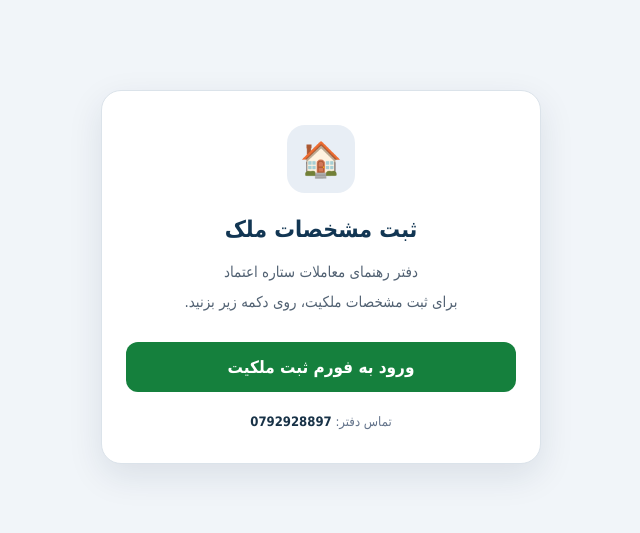
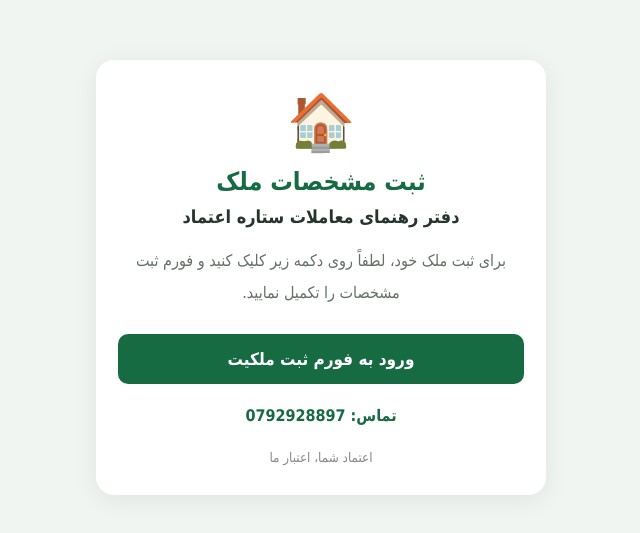
Before and after one commit to shokrullahibrahimkhail-afk/shokrullah-star-etemad, a plain HTML site: page register.html in a window 1280 px wide. Shown: the part 123-656 px from the top of the page, without its empty margins (319-959 px from the left). Drawn offline with Linux system fonts and the light colour scheme.

Commit message:
Update register.html

```diff
--- a/register.html
+++ b/register.html
@@ -1,29 +1,64 @@
+
 <!DOCTYPE html>
 <html lang="fa" dir="rtl">
 <head>
 <meta charset="UTF-8">
 <meta name="viewport" content="width=device-width, initial-scale=1.0">
-<meta name="theme-color" content="#123653">
 <title>ثبت مشخصات ملک | ستاره اعتماد</title>
 <style>
 *{box-sizing:border-box}
-body{margin:0;min-height:100vh;padding:24px;display:flex;align-items:center;justify-content:center;background:#f1f5f9;color:#183247;font-family:Tahoma,Arial,sans-serif}
-.panel{width:100%;max-width:440px;background:#fff;border:1px solid #dbe3ea;border-radius:20px;padding:34px 24px;text-align:center;box-shadow:0 12px 35px rgba(15,41,66,.10)}
-.mark{width:68px;height:68px;margin:0 auto 18px;display:grid;place-items:center;border-radius:18px;background:#e8eef5;font-size:34px}
-h1{margin:0 0 10px;font-size:23px;line-height:1.6;color:#123653}
-p{margin:0 0 25px;color:#526273;font-size:15px;line-height:2}
-a{display:block;padding:15px 18px;border-radius:12px;background:#15803d;color:white;text-decoration:none;font-size:17px;font-weight:bold}
-.contact{margin-top:22px;font-size:13px;color:#64748b}
-.contact strong{color:#183247;direction:ltr;display:inline-block}
+body{
+ margin:0;
+ font-family:Tahoma,Arial,sans-serif;
+ background:#f1f5f2;
+ color:#26352c;
+ display:flex;
+ justify-content:center;
+ align-items:center;
+ min-height:100vh;
+ padding:20px;
+}
+.card{
+ width:100%;
+ max-width:450px;
+ background:white;
+ border-radius:18px;
+ padding:30px 22px;
+ text-align:center;
+ box-shadow:0 5px 25px #00000012;
+}
+.logo{font-size:55px;margin-bottom:12px}
+h1{font-size:25px;color:#176b43;margin:10px 0}
+h2{font-size:18px;margin:8px 0 18px}
+p{line-height:2;color:#657168}
+.btn{
+ display:block;
+ background:#176b43;
+ color:white;
+ text-decoration:none;
+ padding:15px;
+ border-radius:10px;
+ font-size:17px;
+ font-weight:bold;
+ margin-top:25px;
+}
+.phone{margin-top:22px;color:#176b43;font-weight:bold}
+small{display:block;margin-top:25px;color:#888}
 </style>
 </head>
 <body>
-<main class="panel">
-<div class="mark" aria-hidden="true">🏠</div>
+<div class="card">
+<div class="logo">🏠</div>
 <h1>ثبت مشخصات ملک</h1>
-<p>دفتر رهنمای معاملات ستاره اعتماد<br>برای ثبت مشخصات ملکیت، روی دکمه زیر بزنید.</p>
-<a href="https://shokrullahibrahimkhail-afk.github.io/ubiquitous-octo-enigma/form.html">ورود به فورم ثبت ملکیت</a>
-<div class="contact">تماس دفتر: <strong>0792928897</strong></div>
-</main>
+<h2>دفتر رهنمای معاملات ستاره اعتماد</h2>
+<p>
+برای ثبت ملک خود، لطفاً روی دکمه زیر کلیک کنید و فورم ثبت مشخصات را تکمیل نمایید.
+</p>
+<a class="btn" href="https://shokrullahibrahimkhail-afk.github.io/ubiquitous-octo-enigma/form.html">
+ورود به فورم ثبت ملکیت
+</a>
+<div class="phone">تماس: 0792928897</div>
+<small>اعتماد شما، اعتبار ما</small>
+</div>
 </body>
 </html>
```
